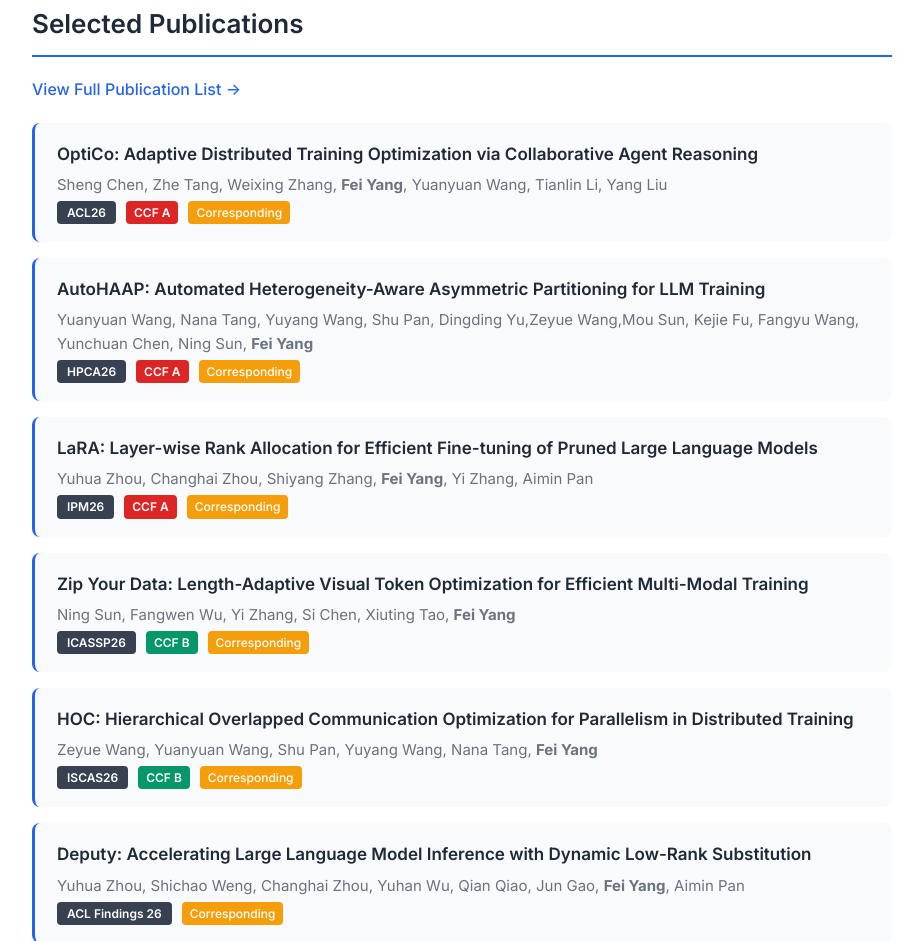
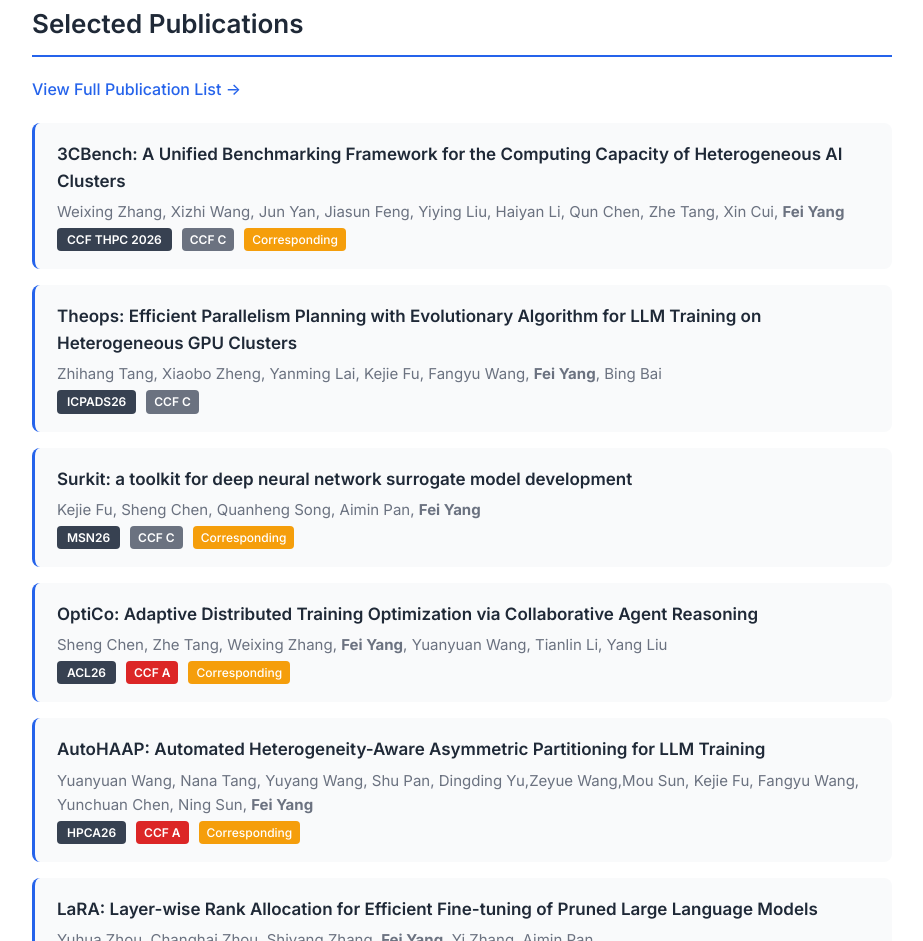
Before and after one commit to iamyf/iamyf.github.io, a plain HTML site: page index.html in a window 1280 px wide. Shown: the part 4061-5002 px from the top of the page, without its empty margins (178-1101 px from the left). Drawn offline with Linux system fonts and the light colour scheme.

Commit message:
Add three 2026 publications

```diff
--- a/index.html
+++ b/index.html
@@ -701,6 +701,21 @@
 
             <div class="pub-list">
                 <div class="pub-item corresponding">
+                    <div class="pub-title">3CBench: A Unified Benchmarking Framework for the Computing Capacity of Heterogeneous AI Clusters</div>
+                    <div class="pub-authors">Weixing Zhang, Xizhi Wang, Jun Yan, Jiasun Feng, Yiying Liu, Haiyan Li, Qun Chen, Zhe Tang, Xin Cui, <strong>Fei Yang</strong></div>
+                    <div class="pub-venue"><span class="venue-name">CCF THPC 2026</span> <span class="venue-journal" style="background-color: #6b7280;">CCF C</span> <span class="badge-corresponding">Corresponding</span></div>
+                </div>
+                <div class="pub-item">
+                    <div class="pub-title">Theops: Efficient Parallelism Planning with Evolutionary Algorithm for LLM Training on Heterogeneous GPU Clusters</div>
+                    <div class="pub-authors">Zhihang Tang, Xiaobo Zheng, Yanming Lai, Kejie Fu, Fangyu Wang, <strong>Fei Yang</strong>, Bing Bai</div>
+                    <div class="pub-venue"><span class="venue-name">ICPADS26</span> <span class="venue-journal" style="background-color: #6b7280;">CCF C</span></div>
+                </div>
+                <div class="pub-item corresponding">
+                    <div class="pub-title">Surkit: a toolkit for deep neural network surrogate model development</div>
+                    <div class="pub-authors">Kejie Fu, Sheng Chen, Quanheng Song, Aimin Pan, <strong>Fei Yang</strong></div>
+                    <div class="pub-venue"><span class="venue-name">MSN26</span> <span class="venue-journal" style="background-color: #6b7280;">CCF C</span> <span class="badge-corresponding">Corresponding</span></div>
+                </div>
+                <div class="pub-item corresponding">
                     <div class="pub-title">OptiCo: Adaptive Distributed Training Optimization via Collaborative Agent Reasoning</div>
                     <div class="pub-authors">Sheng Chen, Zhe Tang, Weixing Zhang, <strong>Fei Yang</strong>, Yuanyuan Wang, Tianlin Li, Yang Liu</div>
                     <div class="pub-venue"><span class="venue-name">ACL26</span> <span class="venue-top">CCF A</span> <span class="badge-corresponding">Corresponding</span></div>
```
Also changed, not shown: publications.html (+15 -0 lines).
